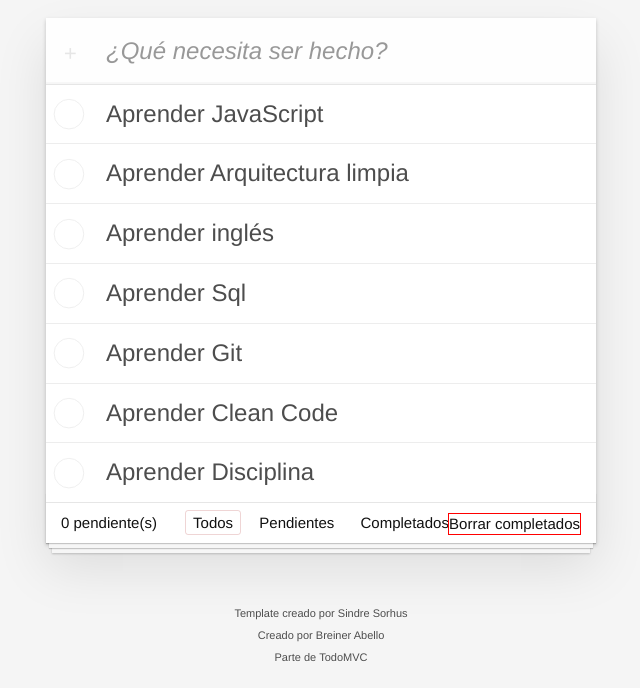
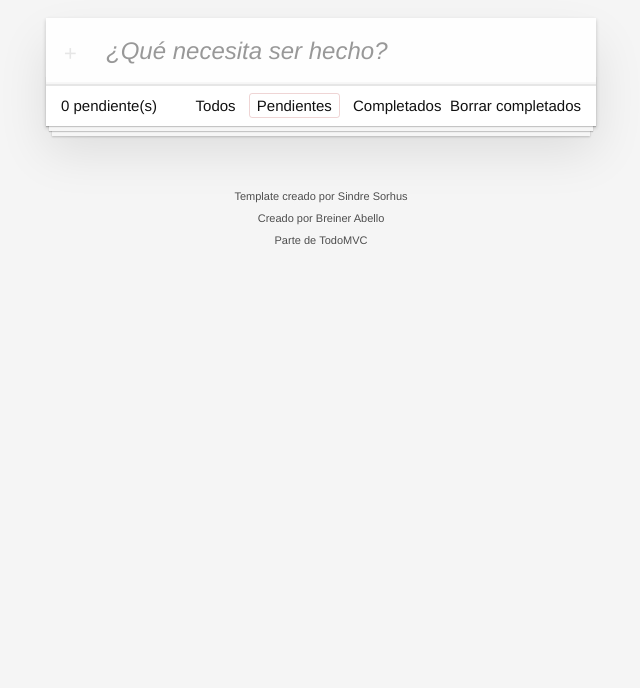
Before and after one commit to BAD997/Todo-App, a website built with Vite: page index.html in a window 1280 px wide. Both pictures are taken after a click on the link "Pendientes". Shown: the part 112-800 px from the top of the page, without its empty margins (319-959 px from the left). Built offline with nearby package versions, Linux system fonts and the light colour scheme.

Commit message:
Refactor todo store and app to integrate filter functionality for todos

```diff
--- a/src/store/todo.store.js
+++ b/src/store/todo.store.js
@@ -1,20 +1,20 @@
 import { Todo } from "../todos/models/todo-models";
 
 
-const Filter = {
+ export const Filter = {
     All: 'all',
     Completed: 'completed',
     Pending: 'pending'
 }
 const state = {
     todos: [
-        new Todo('Aprender JavaScript'),
-        new Todo('Aprender Arquitectura limpia'),
-        new Todo('Aprender inglés'),
-        new Todo('Aprender Sql'),
-        new Todo('Aprender Git'),
-        new Todo('Aprender Clean Code'),
-        new Todo('Aprender Disciplina'),
+        // new Todo('Aprender JavaScript'),
+        // new Todo('Aprender Arquitectura limpia'),
+        // new Todo('Aprender inglés'),
+        // new Todo('Aprender Sql'),
+        // new Todo('Aprender Git'),
+        // new Todo('Aprender Clean Code'),
+        // new Todo('Aprender Disciplina'),
     ],
     filter: Filter.All, // all, completed, pending
 }
--- a/src/style.css
+++ b/src/style.css
@@ -302,11 +302,11 @@ body {
 
 .filters li {
 	display: inline;
+	margin-left: -5px;
 
 }
 
 .filters li a {
-
 	color: inherit;
 	margin: 3px;
 	padding: 3px 7px;
@@ -325,13 +325,13 @@ body {
 
 .clear-completed,
 html .clear-completed:active {
-	border: 1px solid red;
 	float: right;
 	position: relative;
 	line-height: 20px;
 	text-decoration: none;
 	cursor: pointer;
 	display: block;
+
 }
 
 .clear-completed:hover {
--- a/src/todos/app.js
+++ b/src/todos/app.js
@@ -1,11 +1,13 @@
 import html from './app.html?raw';
-import todoStore from '../store/todo.store';
+import todoStore, {Filter}  from '../store/todo.store';
 import { rederTodos } from './use-cases';
+
 
 const ElementId = {
     todoList: '.todo-list',
     newTodoInput: '#new-todo-input',
     clearCompleted: '.clear-completed',
+    todoFilters: '.filtro',
 
 
 }
@@ -35,7 +37,7 @@ export const App = (elementId) => {
     const newDescriptionInput = document.querySelector(ElementId.newTodoInput);
     const todoListUl = document.querySelector(ElementId.todoList);
     const btnClearCompleted = document.querySelector(ElementId.clearCompleted);
-
+    const filtersList = document.querySelectorAll(ElementId.todoFilters);
 
     // Listener
     newDescriptionInput.addEventListener('keyup', (event) => {
@@ -74,6 +76,30 @@ export const App = (elementId) => {
 
     });
 
+    filtersList.forEach(element  => {
+        element.addEventListener('click', (element)=>{
+           filtersList.forEach(el => el.classList.remove('selected'))
+            element.target.classList.add('selected')
+
+            switch(element.target.text){
+                case 'Todos':
+                    todoStore.setFilter(Filter.All)
+                    break;
+                case 'Pendientes':
+                    todoStore.setFilter(Filter.Pending)
+                    break;
+                case 'Completados':
+                    todoStore.setFilter(Filter.Completed)
+                    break;
+
+            }
+
+            displayTodos();
+
+
+        });
+    })
+
 
 
 };
```
